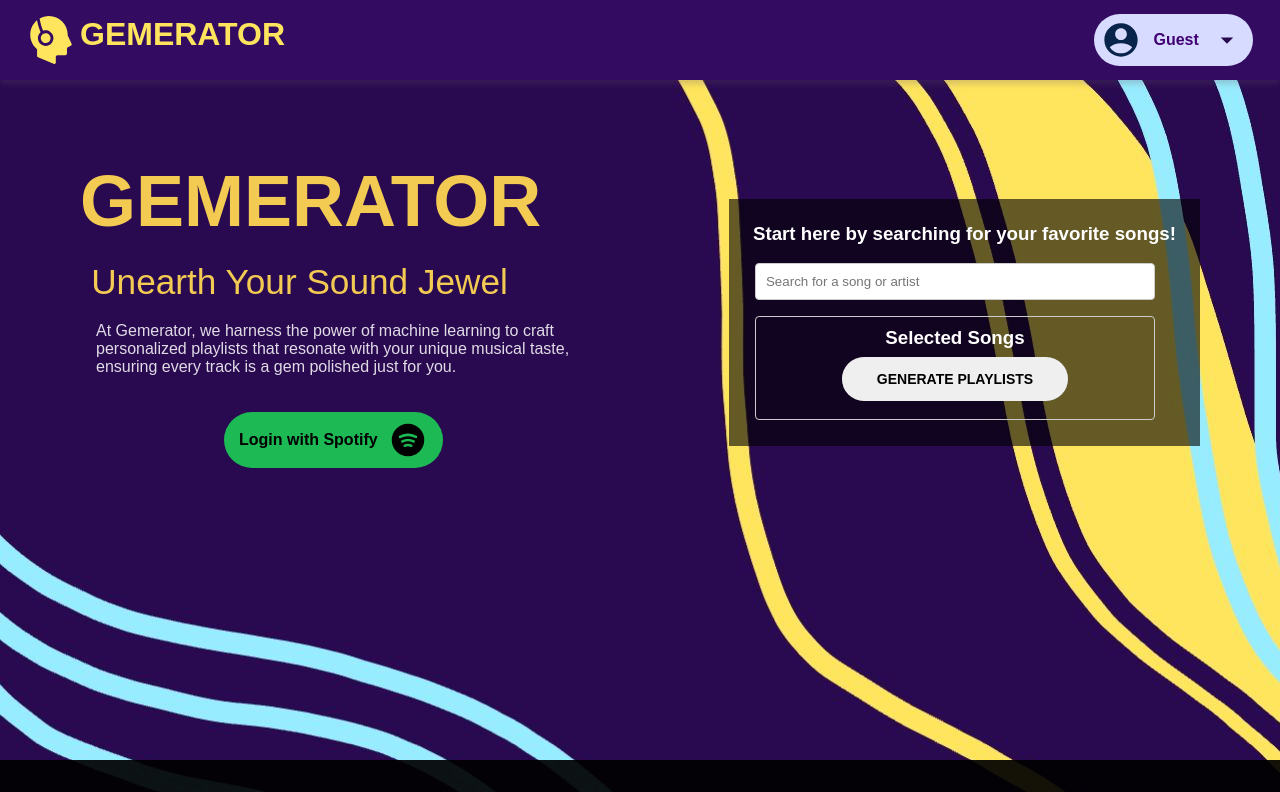
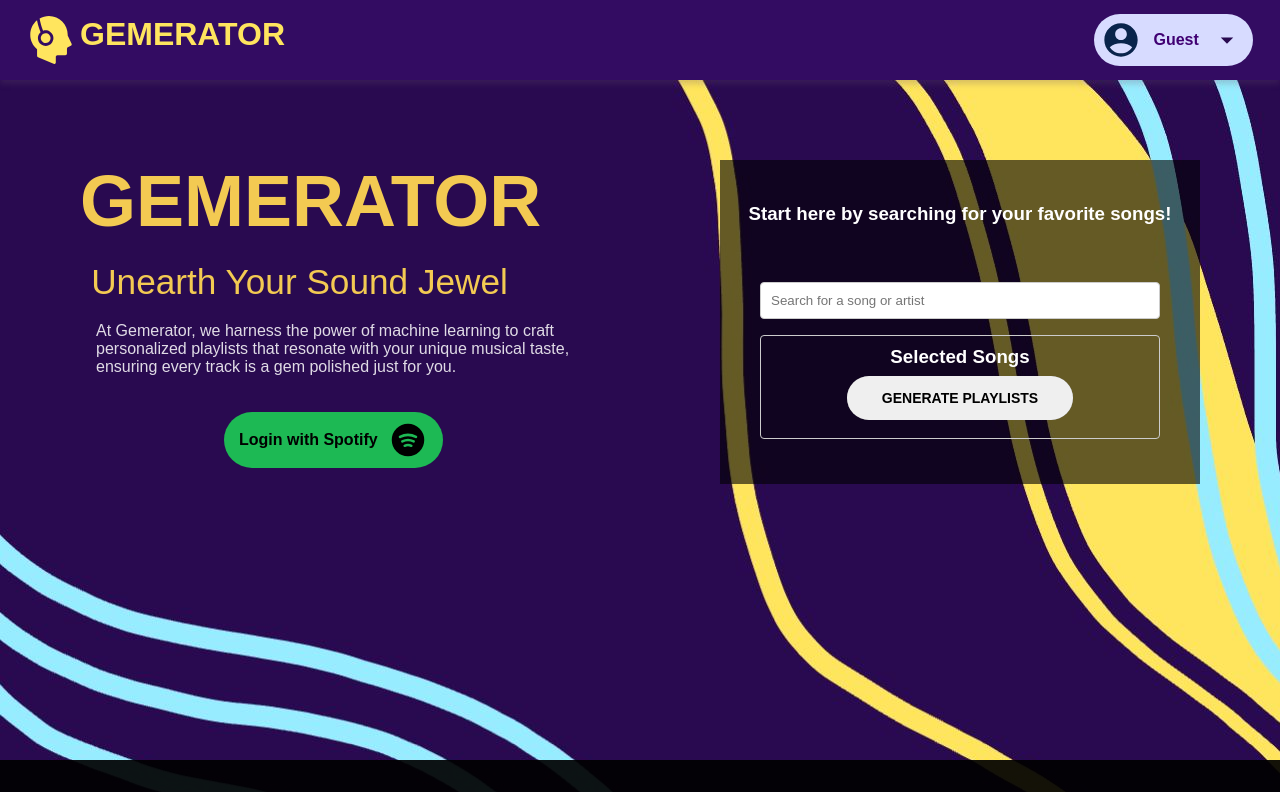
Before and after one commit to rotemMarmari/Gemerator, a React (Create React App) app in the folder frontend/my-app/: page / in a window 1280 px wide. Shown: the top 792 px of the page. Built offline with nearby package versions, Linux system fonts and the light colour scheme.

Commit message:
fixed non image user

```diff
--- a/frontend/my-app/src/App.js
+++ b/frontend/my-app/src/App.js
@@ -1,5 +1,10 @@
 import React, { useState, useEffect } from "react";
-import { BrowserRouter as Router, Route, Routes, Navigate } from 'react-router-dom'; // Correct imports for React Router v6
+import {
+  BrowserRouter as Router,
+  Route,
+  Routes,
+  Navigate,
+} from "react-router-dom"; // Correct imports for React Router v6
 import { getProfile, logout, login, updateStats } from "./api";
 import "./App.css";
 import Home from "./Home";
@@ -23,6 +28,7 @@ const App = () => {
       getProfile()
         .then((response) => {
           setUserInfo(response.data.user_info);
+          console.log(response.data.user_info);
           setPlaylists(response.data.user_playlists);
         })
         .catch((error) => {
--- a/frontend/my-app/src/Profile.js
+++ b/frontend/my-app/src/Profile.js
@@ -15,8 +15,6 @@ import Checkbox from "@mui/material/Checkbox";
 import Loader from "./components/Loader";
 import Recommendation from "./components/Recommendations";
 
-const PLAYLIST_AMOUNT = 10;
-// let refreshIndex = 0;
 let recPlaylists;
 
 const Profile = ({ userInfo, userPlaylists, onLogout }) => {
@@ -79,7 +77,7 @@ const Profile = ({ userInfo, userPlaylists, onLogout }) => {
         <div className="greeting">
           <h1>Hello, </h1>
           <h2>{userInfo?.name}</h2>
-          <img src={userInfo?.image} />
+          {userInfo?.image && <img src={userInfo.image} alt={userInfo?.name} />}
           <button onClick={handleLogout} className="logout-button">
             Logout
           </button>
--- a/frontend/my-app/src/components/Footer.jsx
+++ b/frontend/my-app/src/components/Footer.jsx
@@ -5,7 +5,6 @@ import InstagramIcon from '@mui/icons-material/Instagram';
 import FacebookIcon from '@mui/icons-material/Facebook';
 import XIcon from '@mui/icons-material/X';
 import EmailIcon from '@mui/icons-material/Email';
-import ContactPhoneIcon from '@mui/icons-material/ContactPhone';
 import '../footer.css';
 
 const Footer = () => {
--- a/frontend/my-app/src/components/Header.jsx
+++ b/frontend/my-app/src/components/Header.jsx
@@ -46,7 +46,7 @@ const Header = ({ userInfo }) => {
       <div className="right-header" ref={rightHeaderRef}>
         {userInfo ? (
           <div className="user-header" onClick={handleUserHeaderClick}>
-            <Avatar alt={userInfo.name} src={userInfo.image} />
+            <Avatar alt={userInfo.name} src={userInfo.image || userIcon} />
             <h2>{userInfo.name}</h2>
             <div className="down-arrow">
               <ArrowDropDownIcon sx={{ color: "#290a50", fontSize: 30 }} />
--- a/frontend/my-app/src/home.css
+++ b/frontend/my-app/src/home.css
@@ -1,7 +1,6 @@
-.upper-container{
+.upper-container {
   display: flex;
   justify-content: space-between;
-  align-items: center;
   padding: 0 5rem;
   margin-top: 5rem;
 }
@@ -12,14 +11,17 @@
   text-align: left;
 }
 
-.search-song-container{
+.search-song-container {
   justify-content: center;
   align-items: center;
-  /* margin-top: 6rem; */
-  /* background-color: #98ECFF; */
   background-color: #0000009a;
   color: #fff;
   padding: 1.5rem;
+  display: flex;
+  justify-content: space-around;
+  align-content: stretch;
+  flex-wrap: wrap;
+  width: 30rem;
 }
 
 .login-button {
@@ -57,7 +59,7 @@
 }
 
 .home-greeting {
-  color: #F3CA52;
+  color: #f3ca52;
   max-width: 530px;
 }
 
@@ -77,7 +79,7 @@
 }
 
 .home-greeting p {
-  color:#ffffffda;
+  color: #ffffffda;
   font-size: 1rem;
   font-weight: 500;
   margin-bottom: 20px;
```
Also changed, not shown: 1 other file (tests, documents, lock files or other folders). Lines whose indentation alone changed are shown as unchanged.
